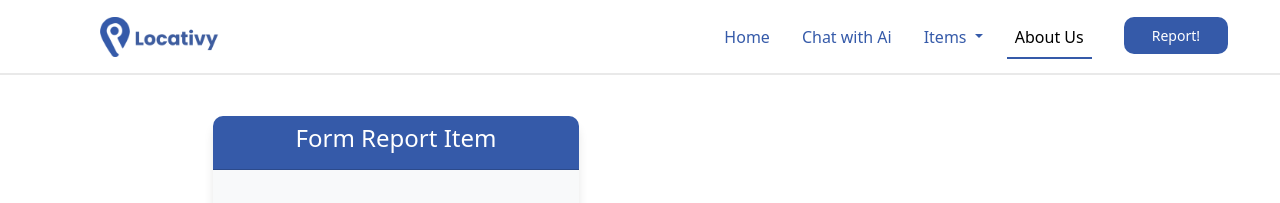
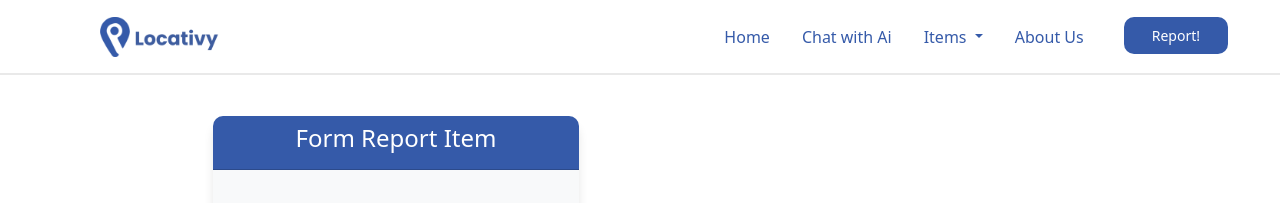
Before and after one commit to AchmadAdji/Locativy, a PHP site: page /report.php in a window 1280 px wide. Shown: the top 203 px of the page. Run offline with PHP 8.4, Linux system fonts and the light colour scheme.

Commit message:
Update Report

```diff
--- a/report.php
+++ b/report.php
@@ -54,6 +54,7 @@ if ($_SERVER["REQUEST_METHOD"] == "POST") {
       <link rel="stylesheet" href="style.css">
       <link rel="stylesheet" href="footer.css">
       <link rel="stylesheet" href="form-report.css">
+      <link rel="stylesheet" href="navbar.css">
       <!-- Google Font -->
       <link rel="preconnect" href="https://fonts.googleapis.com">
       <link rel="preconnect" href="https://fonts.gstatic.com" crossorigin>
@@ -92,7 +93,7 @@ if ($_SERVER["REQUEST_METHOD"] == "POST") {
                   </ul>
                 </li>
                 <li class="nav-item">
-                  <a class="nav-link active" href="aboutus.html">About Us</a>
+                  <a class="nav-link" href="aboutus.html">About Us</a>
                 </li>
               </ul>
               <div class="button">
```
